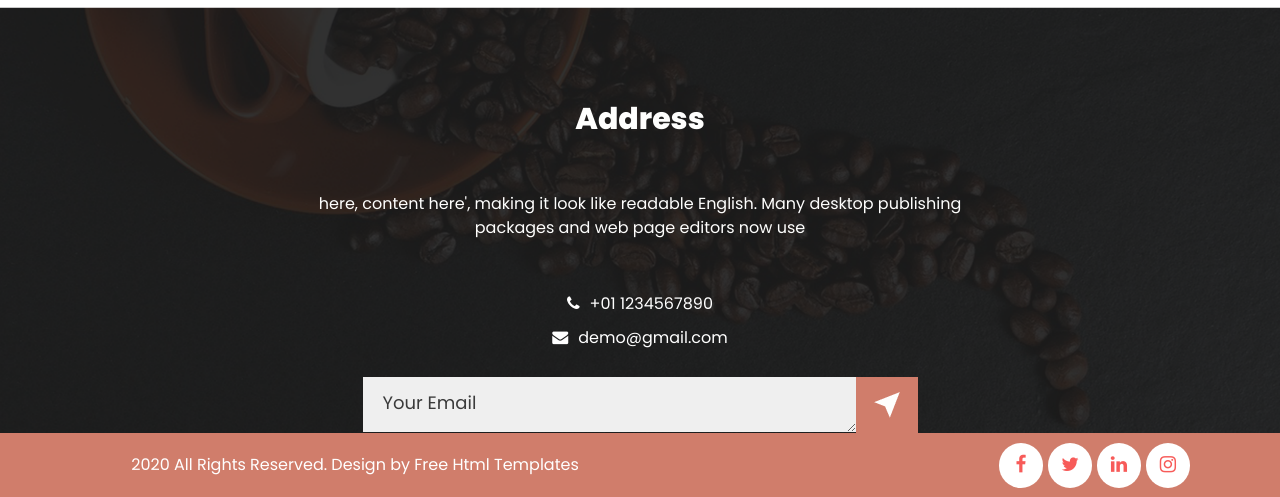
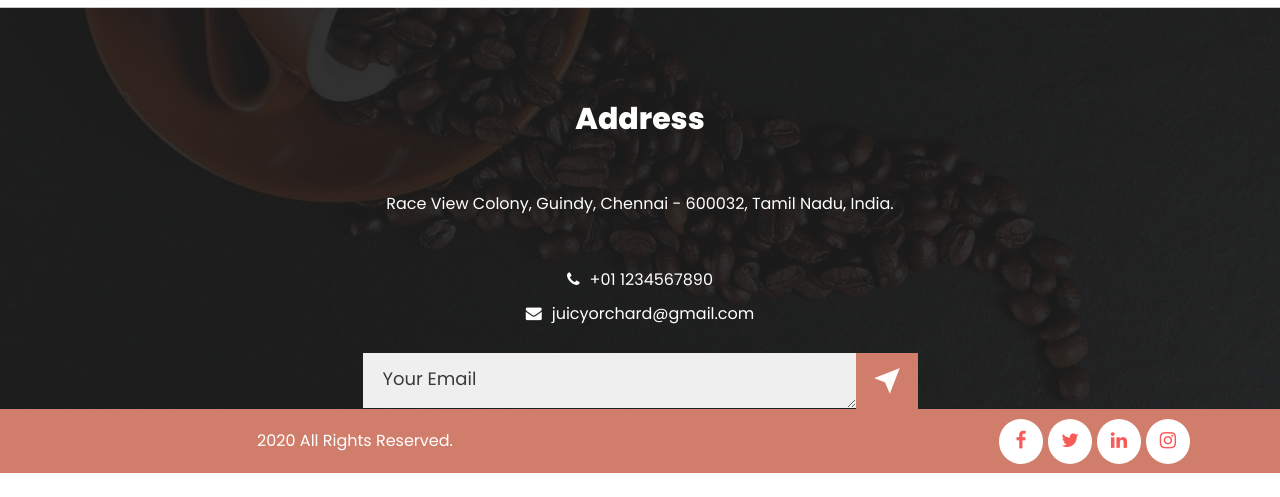
Before and after one commit to JananiAppachi/fruitshop, a plain HTML site: page contact.html in a window 1280 px wide. Shown: the part 1451-1948 px from the top of the page. After the commit the page ends 1924 px from the top, so only its background shows below. Drawn offline with nearby package versions, Linux system fonts and the light colour scheme; files whose address does not match are found by name.

Commit message:
Update contact.html

```diff
--- a/contact.html
+++ b/contact.html
@@ -94,7 +94,7 @@
                   </div>
                   <div class="map_main">
                      <div class="map-responsive">
-                        <iframe src="https://www.google.com/maps/embed/v1/place?key=AIzaSyA0s1a7phLN0iaD6-UE7m4qP-z21pH0eSc&amp;q=Eiffel+Tower+Paris+France" width="250" height="500" frameborder="0" style="border:0; width: 100%;" allowfullscreen=""></iframe>
+                        <iframe src="https://www.google.com/maps/embed?pb=!1m18!1m12!1m3!1d3916.7120369460485!2d80.22417827423504!3d13.002144988644356!2m3!1f0!2f0!3f0!3m2!1i1024!2i768!4f13.1!3m3!1m2!1s0x3a526769848b03fd%3A0x3e9f057b28c1cb65!2sRace%20View%20Colony%2C%20Guindy%2C%20Chennai%2C%20Tamil%20Nadu%20600032%2C%20India!5e0!3m2!1sen!2sin!4v1692131184141!5m2!1sen!2sin" width="250" height="500" frameborder="0" style="border:0; width: 100%;" allowfullscreen=""></iframe>
                      </div>
                   </div>
                </div>
@@ -108,7 +108,7 @@
             <div class="row">
                <div class="col-md-12">
                   <h1 class="address_text">Address</h1>
-                  <p class="footer_text">here, content here', making it look like readable English. Many desktop publishing packages and web page editors now use </p>
+                  <p class="footer_text">Race View Colony, Guindy, Chennai - 600032, Tamil Nadu, India. </p>
                   <div class="location_text">
                      <ul>
                         <li>
@@ -118,7 +118,7 @@
                         </li>
                         <li>
                            <a href="#">
-                           <i class="fa fa-envelope" aria-hidden="true"></i><span class="padding_left_10">demo@gmail.com</span>
+                           <i class="fa fa-envelope" aria-hidden="true"></i><span class="padding_left_10">juicyorchard@gmail.com</span>
                            </a>
                         </li>
                      </ul>
@@ -137,7 +137,7 @@
          <div class="container">
             <div class="row">
                <div class="col-lg-6 col-sm-12">
-                  <p class="copyright_text">2020 All Rights Reserved. Design by <a href="https://html.design">Free Html Templates</a></p>
+                  <p class="copyright_text">2020 All Rights Reserved.</a></p>
                </div>
                <div class="col-lg-6 col-sm-12">
                   <div class="footer_social_icon">
```
